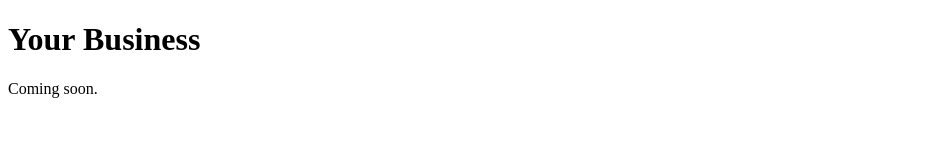
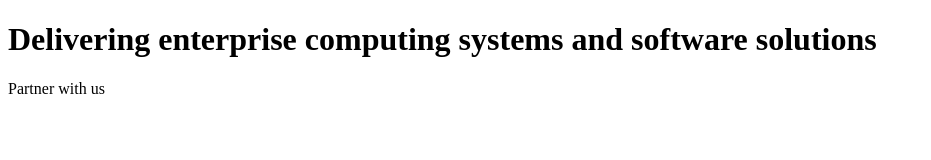
Before and after one commit to Scott2020747/Scott202747.github.io, a plain HTML site: page index.html in a window 1280 px wide. Shown: the whole page, without its empty margins (0-931 px from the left). Drawn offline with Linux system fonts and the light colour scheme.

Commit message:
Update header and paragraph in index.html

```diff
--- a/index.html
+++ b/index.html
@@ -6,7 +6,7 @@
     <title>Ohr Computing and Software</title>
   </head>
   <body>
-    <h1>Your Business</h1>
-    <p>Coming soon.</p>
+    <h1>Delivering enterprise computing systems and software solutions</h1>
+    <p>Partner with us</p>
   </body>
 </html>
```
